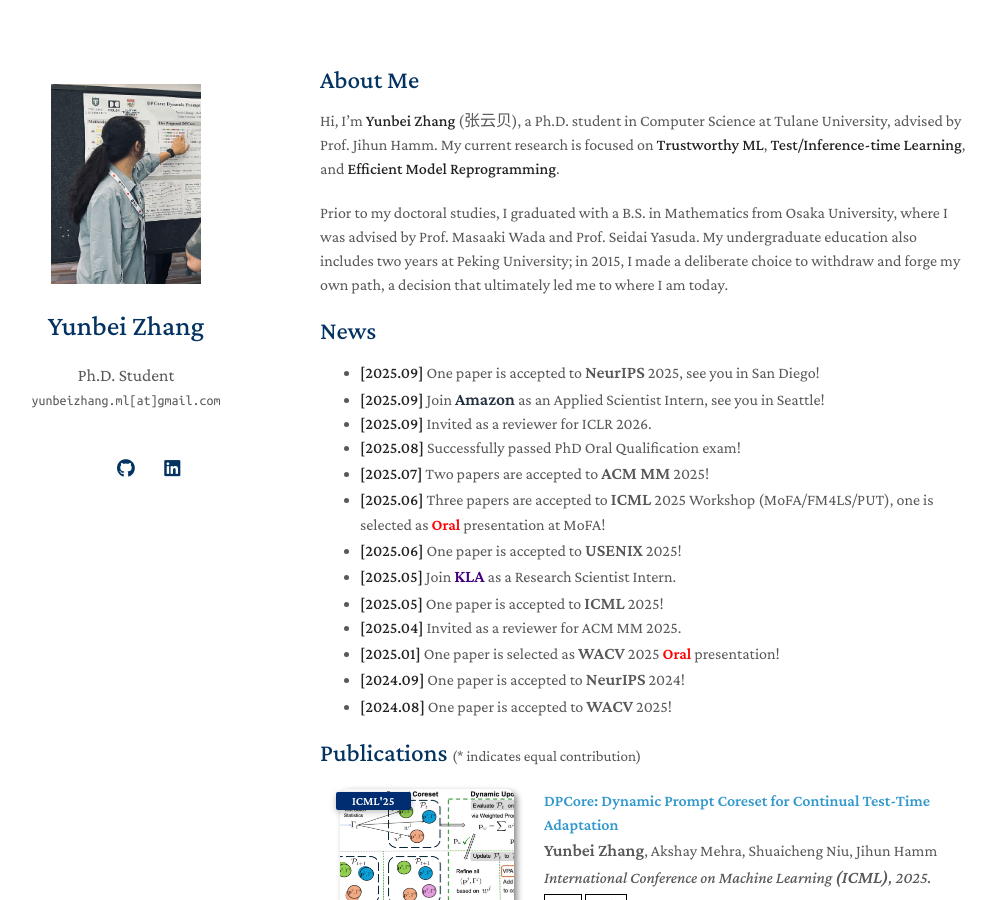
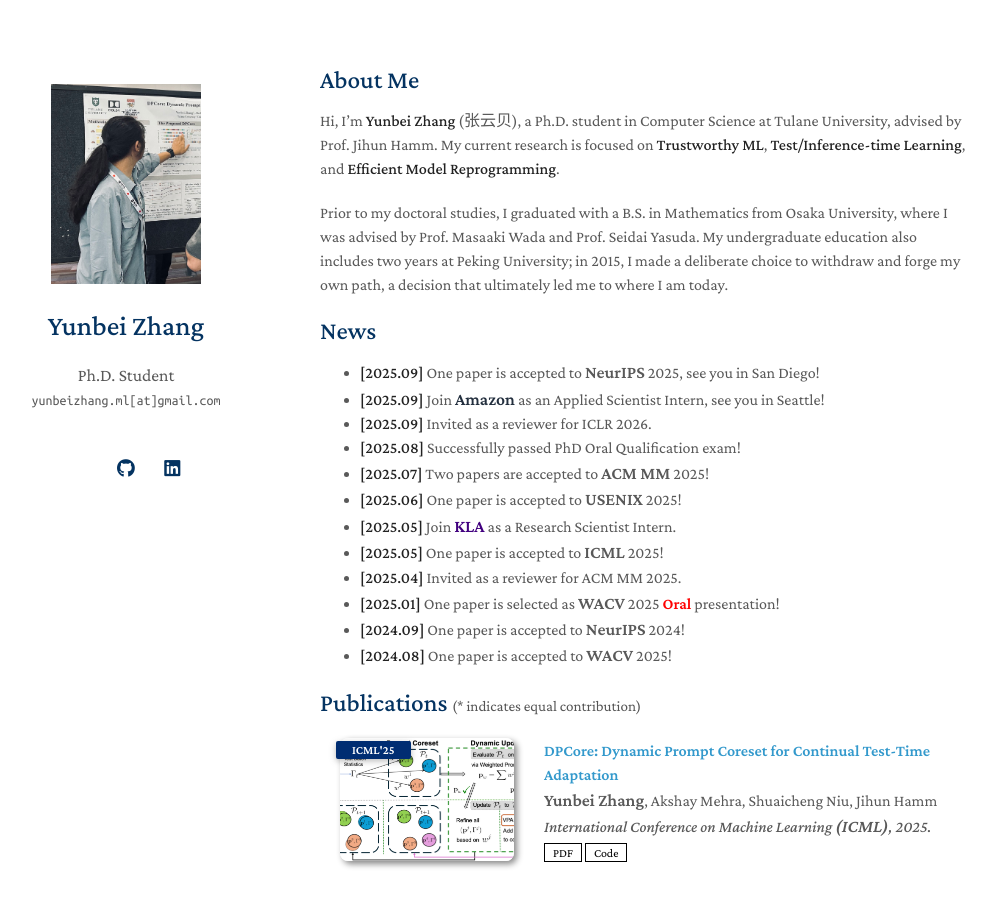
Before and after one commit to yunbeizhang/yunbeizhang.github.io, a Jekyll site: the page built from index.md, in a window 1280 px wide and 900 px high. Shown: the whole window, without its empty margins (150-1146 px from the left). Built offline with Jekyll 4.4.1, drawn with Linux system fonts in a browser that asks for light colours; a style sheet for code colours, icons or effects is not loaded; our own code applies the rules of GitHub Pages for plain Markdown files.

Commit message:
Remove outdated ICML 2025 paper entry

```diff
--- a/index.md
+++ b/index.md
@@ -22,10 +22,8 @@ Prior to my doctoral studies, I graduated with a B.S. in Mathematics from Osaka
 - **[2025.09]** Invited as a reviewer for ICLR 2026.
 - **[2025.08]** Successfully passed PhD Oral Qualification exam!
 - **[2025.07]** Two papers are accepted to <span style="font-size: 1.1em; font-weight: bold;">ACM MM</span> 2025!
-- **[2025.06]** Three papers are accepted to <span style="font-size: 1.1em; font-weight: bold;">ICML</span> 2025 Workshop (MoFA/FM4LS/PUT), one is selected as <span style="font-size: 1.0em; font-weight: bold; color: Red;">Oral</span> presentation at MoFA!
 - **[2025.06]** One paper is accepted to <span style="font-size: 1.1em; font-weight: bold;">USENIX</span> 2025!
 - **[2025.05]** Join <span style="font-size: 1.1em; color:#41007F; font-weight:bold;">KLA</span> as a Research Scientist Intern.
-<!-- - **[2025.05]** One paper is accepted to **ICML 2025**! -->
 - **[2025.05]** One paper is accepted to <span style="font-size: 1.1em; font-weight: bold;">ICML</span> 2025!
 - **[2025.04]** Invited as a reviewer for ACM MM 2025.
 - **[2025.01]** One paper is selected as <span style="font-size: 1.1em; font-weight: bold;">WACV</span> 2025 <span style="font-size: 1.0em; font-weight: bold; color: Red;">Oral</span> presentation!
```
